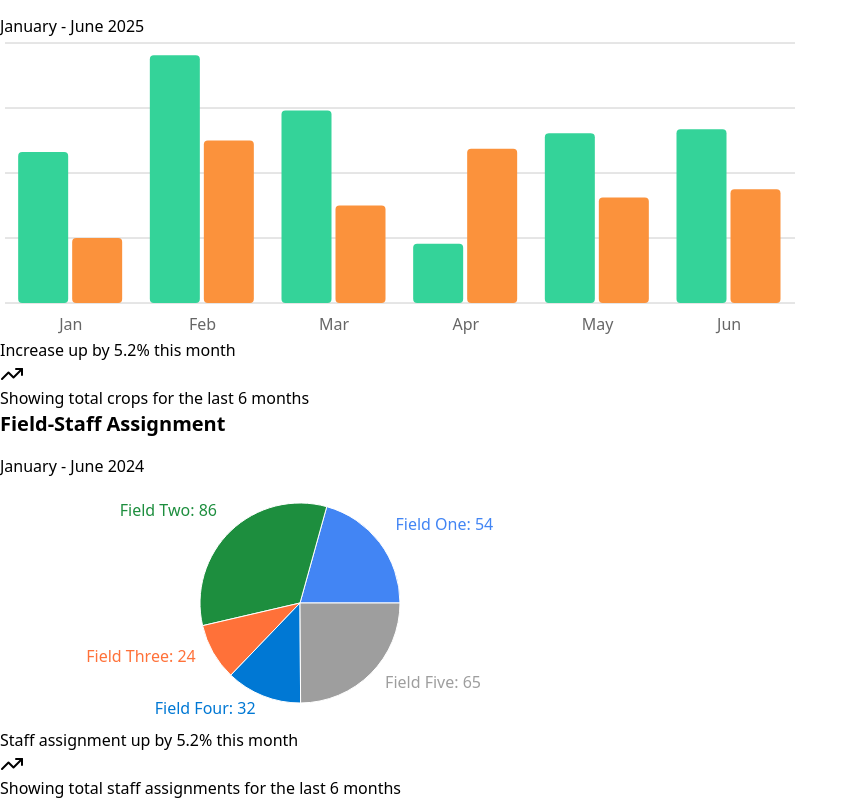
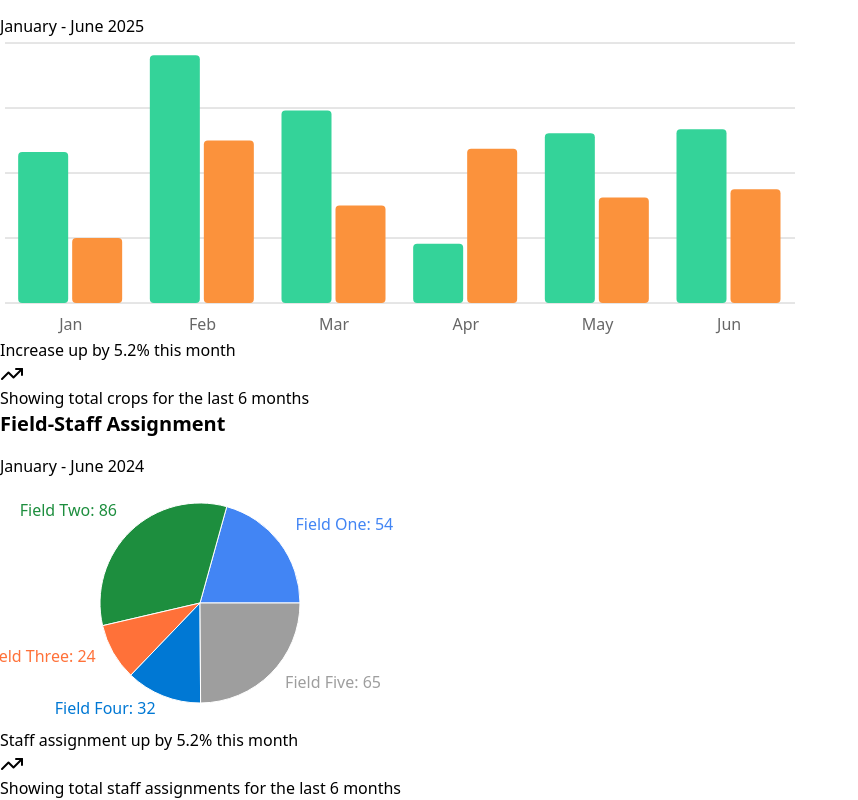
Before and after one commit to glen654/Green-Shadow, a React (Vite) app: page /dashboard in a window 1280 px wide. Shown: the part 883-1683 px from the top of the page, without its empty margins (0-858 px from the left). Built offline with nearby package versions, Linux system fonts and the light colour scheme.

Commit message:
styles changed in piechart

```diff
--- a/src/components/Piechart.tsx
+++ b/src/components/Piechart.tsx
@@ -10,13 +10,13 @@ const chartData = [
 ];
 export function Piechart() {
   return (
-    <div className="flex flex-col bg-white rounded-lg shadow-lg p-6 w-full h-full lg:w-1/2 max-w-4xl ml-6">
+    <div className="flex flex-col bg-white rounded-lg shadow-lg p-6 w-full h-full lg:w-1/2 max-w-4xl">
       <div className="pb-4 mb-4 border-b border-gray-200">
         <h2 className="text-2xl font-semibold">Field-Staff Assignment</h2>
         <p className="text-sm text-gray-600">January - June 2024</p>
       </div>
       <div className="flex justify-center items-center">
-        <PieChart width={600} height={250}>
+        <PieChart width={400} height={250}>
           <Tooltip
             contentStyle={{
               backgroundColor: "white",
```
